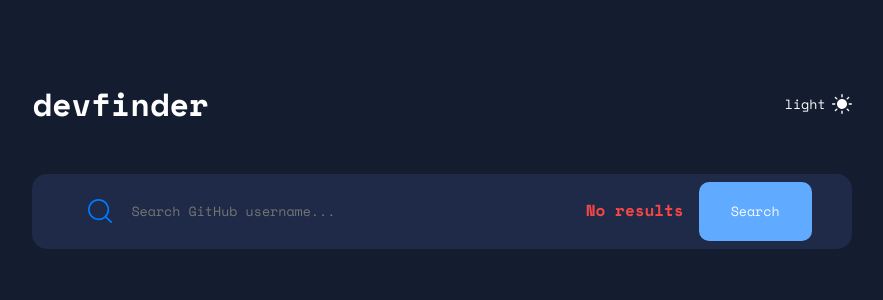
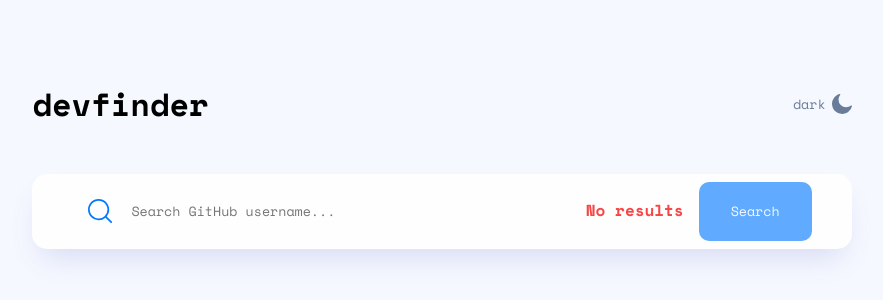
Before and after one commit to AndyBeable/github-user-search-app, a Vue app: page / in a window 1280 px wide. Shown: the part 354-654 px from the top of the page, without its empty margins (198-1081 px from the left). Built offline with nearby package versions, Linux system fonts and the light colour scheme; no server answers.

Commit message:
toggle func

```diff
--- a/src/App.vue
+++ b/src/App.vue
@@ -1,7 +1,7 @@
 <template>
-  <div class="app" :class="mode" @toggle="toggle">
+  <div class="app" :class="mode">
     <wrapper>
-      <the-header :mode="mode"></the-header>
+      <the-header :mode="mode" @toggle-mode="toggleMode"></the-header>
       <search-bar @on-search="searchUser" :has-error="hasError"></search-bar>
       <user-card v-if="userData" :user="userData"></user-card>
     </wrapper>
@@ -27,13 +27,21 @@
     return {
       userData: null,
       hasError: false,
-      mode: 'light',
+      mode: 'dark',
     };
   },
   created() {
     this.searchUser('octocat');
   },
   methods: {
+    toggleMode() {
+      console.log('clicked');
+      if (this.mode === 'dark') {
+        this.mode = 'light';
+      } else {
+        this.mode = 'dark';
+      }
+    },
     searchUser(query) {
       this.hasError = false;
 
--- a/src/components/layout/TheHeader.vue
+++ b/src/components/layout/TheHeader.vue
@@ -2,7 +2,7 @@
   <div class="header-container">
     <h1>devfinder</h1>
     <div class="mode-container">
-      <button @click="$emit('toggle')">{{ mode }}</button>
+      <button @click="$emit('toggleMode')">{{ mode }}</button>
       <img v-if="mode === 'light'" :src="sun" />
       <img v-else :src="moon" />
     </div>
```
